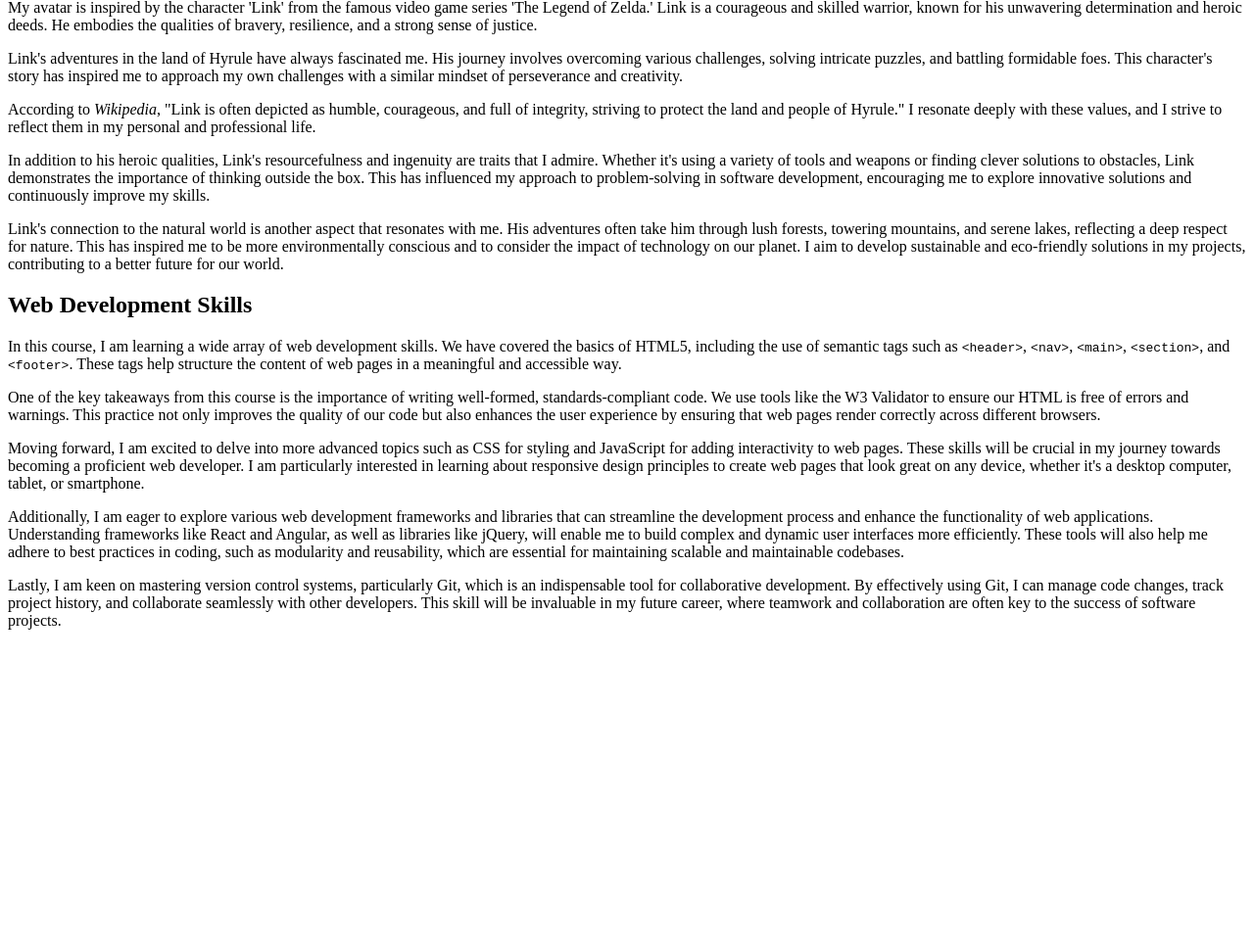
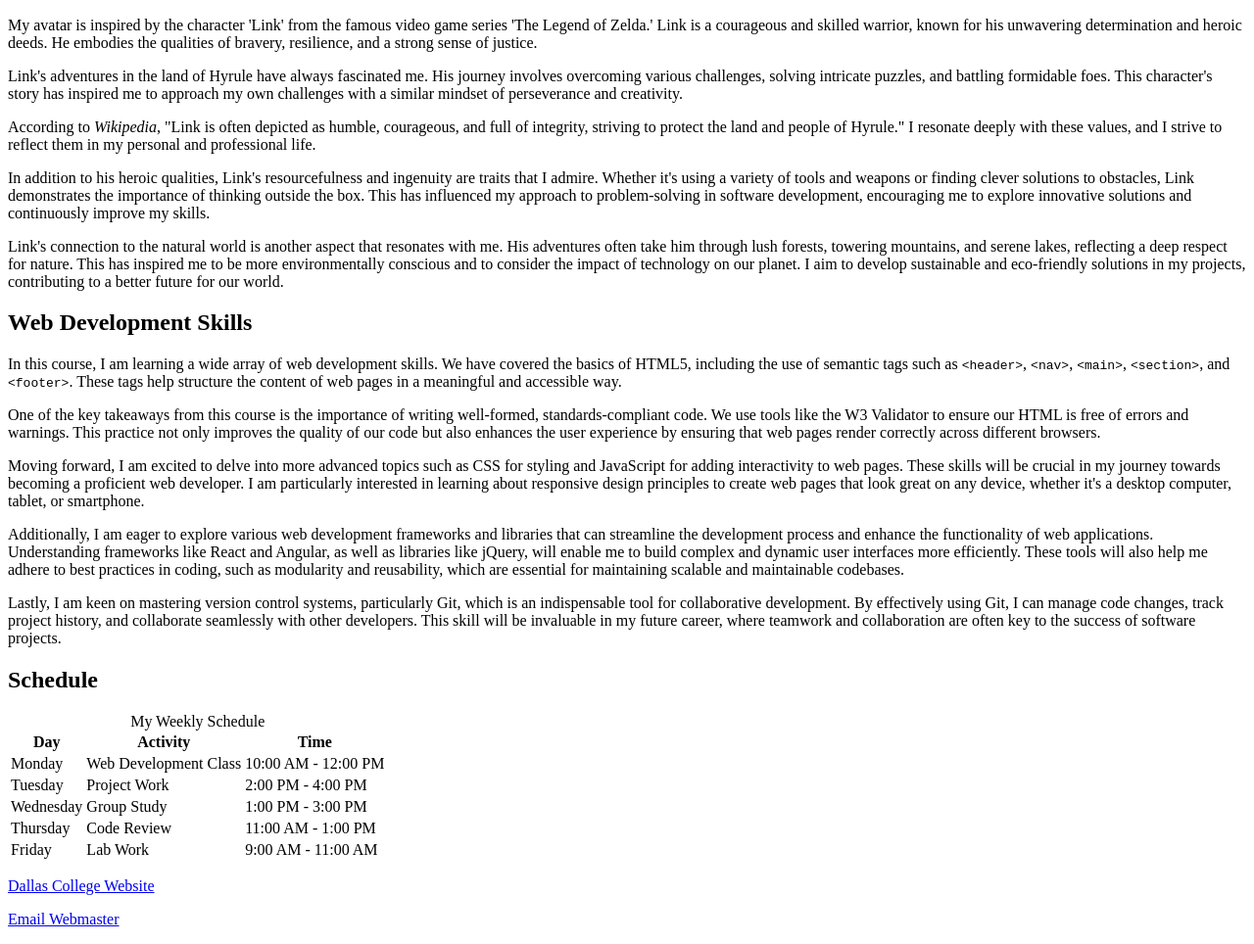
Before and after one commit to Yazenalali90/My-Wed-design, a plain HTML site: page index.html in a window 1280 px wide. Shown: the part 531-1495 px from the top of the page at 98% size. Before the commit the page ends 1190 px from the top, so only its background shows below. Drawn offline with Linux system fonts and the light colour scheme.

Commit message:
update index.html

```diff
--- a/index.html
+++ b/index.html
@@ -12,138 +12,83 @@
         <li><a href="#about-me">About Me</a></li>
         <li><a href="#about-avatar">About My Avatar</a></li>
         <li><a href="#web-development">Web Development</a></li>
+        <li><a href="#schedule">Schedule</a></li>
       </ul>
     </nav>
   </header>
   <main>
     <section id="about-me">
       <h2>About Me</h2>
-        <p>
-          My name is Yazen Alali, and I am currently a student studying Software
-          Engineering Concepts. I have always been passionate about technology
-          and its potential to solve real-world problems. In my free time, I
-          enjoy hiking, reading science fiction novels, and experimenting with
-          new programming languages.
-        </p>
-        <p>
-          My <strong>goal</strong> is to become a proficient full-stack
-          developer, capable of creating dynamic and responsive web
-          applications. I am particularly interested in the fields of artificial
-          intelligence and data science, and I aspire to integrate these
-          technologies into my future projects.
-        </p>
-        <p>
-          Aside from academics, I am an avid gamer. I enjoy playing strategy
-          games, which I believe helps sharpen my problem-solving skills.
-          <em>Gaming</em> has also introduced me to a vibrant community of
-          like-minded individuals, with whom I share many exciting experiences.
-        </p>
-        <p>
-          Another hobby of mine is photography. Capturing the beauty of nature
-          and the essence of human expressions through the lens gives me immense
-          joy. Photography allows me to see the world from different
-          perspectives and appreciate the little details that often go
-          unnoticed. I frequently participate in local photography contests and
-          exhibitions, where I have won several awards for my work.
-        </p>
-        <p>
-          I also love to travel and explore new cultures. My travels have taken
-          me to various countries, where I have met incredible people and
-          experienced diverse traditions. These journeys have enriched my
-          understanding of the world and have inspired me to incorporate
-          multicultural elements into my projects. Traveling has also taught me
-          valuable lessons in adaptability and resilience, which are essential
-          qualities in both personal and professional life.
-        </p>
+      <p>My name is Yazen Alali, and I am currently a student studying Software Engineering Concepts. I have always been passionate about technology and its potential to solve real-world problems. In my free time, I enjoy hiking, reading science fiction novels, and experimenting with new programming languages.</p>
+      <p>My <strong>goal</strong> is to become a proficient full-stack developer, capable of creating dynamic and responsive web applications. I am particularly interested in the fields of artificial intelligence and data science, and I aspire to integrate these technologies into my future projects.</p>
+      <p>Aside from academics, I am an avid gamer. I enjoy playing strategy games, which I believe helps sharpen my problem-solving skills. <em>Gaming</em> has also introduced me to a vibrant community of like-minded individuals, with whom I share many exciting experiences.</p>
+      <p>Another hobby of mine is photography. Capturing the beauty of nature and the essence of human expressions through the lens gives me immense joy. Photography allows me to see the world from different perspectives and appreciate the little details that often go unnoticed. I frequently participate in local photography contests and exhibitions, where I have won several awards for my work.</p>
+      <p>I also love to travel and explore new cultures. My travels have taken me to various countries, where I have met incredible people and experienced diverse traditions. These journeys have enriched my understanding of the world and have inspired me to incorporate multicultural elements into my projects. Traveling has also taught me valuable lessons in adaptability and resilience, which are essential qualities in both personal and professional life.</p>
     </section>
 
     <section id="about-avatar">
       <h2>About My Avatar</h2>
-        <p>
-          My avatar is inspired by the character 'Link' from the famous video
-          game series 'The Legend of Zelda.' Link is a courageous and skilled
-          warrior, known for his unwavering determination and heroic deeds. He
-          embodies the qualities of bravery, resilience, and a strong sense of
-          justice.
-        </p>
-        <p>
-          Link's adventures in the land of Hyrule have always fascinated me. His
-          journey involves overcoming various challenges, solving intricate
-          puzzles, and battling formidable foes. This character's story has
-          inspired me to approach my own challenges with a similar mindset of
-          perseverance and creativity.
-        </p>
-        <p>
-          According to <cite>Wikipedia</cite>, "Link is often depicted as
-          humble, courageous, and full of integrity, striving to protect the
-          land and people of Hyrule." I resonate deeply with these values, and I
-          strive to reflect them in my personal and professional life.
-        </p>
-        <p>
-          In addition to his heroic qualities, Link's resourcefulness and
-          ingenuity are traits that I admire. Whether it's using a variety of
-          tools and weapons or finding clever solutions to obstacles, Link
-          demonstrates the importance of thinking outside the box. This has
-          influenced my approach to problem-solving in software development,
-          encouraging me to explore innovative solutions and continuously
-          improve my skills.
-        </p>
-        <p>
-          Link's connection to the natural world is another aspect that
-          resonates with me. His adventures often take him through lush forests,
-          towering mountains, and serene lakes, reflecting a deep respect for
-          nature. This has inspired me to be more environmentally conscious and
-          to consider the impact of technology on our planet. I aim to develop
-          sustainable and eco-friendly solutions in my projects, contributing to
-          a better future for our world.
-        </p>
+      <p>My avatar is inspired by the character 'Link' from the famous video game series 'The Legend of Zelda.' Link is a courageous and skilled warrior, known for his unwavering determination and heroic deeds. He embodies the qualities of bravery, resilience, and a strong sense of justice.</p>
+      <p>Link's adventures in the land of Hyrule have always fascinated me. His journey involves overcoming various challenges, solving intricate puzzles, and battling formidable foes. This character's story has inspired me to approach my own challenges with a similar mindset of perseverance and creativity.</p>
+      <p>According to <cite>Wikipedia</cite>, "Link is often depicted as humble, courageous, and full of integrity, striving to protect the land and people of Hyrule." I resonate deeply with these values, and I strive to reflect them in my personal and professional life.</p>
+      <p>In addition to his heroic qualities, Link's resourcefulness and ingenuity are traits that I admire. Whether it's using a variety of tools and weapons or finding clever solutions to obstacles, Link demonstrates the importance of thinking outside the box. This has influenced my approach to problem-solving in software development, encouraging me to explore innovative solutions and continuously improve my skills.</p>
+      <p>Link's connection to the natural world is another aspect that resonates with me. His adventures often take him through lush forests, towering mountains, and serene lakes, reflecting a deep respect for nature. This has inspired me to be more environmentally conscious and to consider the impact of technology on our planet. I aim to develop sustainable and eco-friendly solutions in my projects, contributing to a better future for our world.</p>
     </section>
 
     <section id="web-development">
       <h2>Web Development Skills</h2>
-        <p>
-          In this course, I am learning a wide array of web development skills.
-          We have covered the basics of HTML5, including the use of semantic
-          tags such as <code>&lt;header&gt;</code>, <code>&lt;nav&gt;</code>,
-          <code>&lt;main&gt;</code>, <code>&lt;section&gt;</code>, and
-          <code>&lt;footer&gt;</code>. These tags help structure the content of
-          web pages in a meaningful and accessible way.
-        </p>
-        <p>
-          One of the key takeaways from this course is the importance of writing
-          well-formed, standards-compliant code. We use tools like the W3
-          Validator to ensure our HTML is free of errors and warnings. This
-          practice not only improves the quality of our code but also enhances
-          the user experience by ensuring that web pages render correctly across
-          different browsers.
-        </p>
-        <p>
-          Moving forward, I am excited to delve into more advanced topics such
-          as CSS for styling and JavaScript for adding interactivity to web
-          pages. These skills will be crucial in my journey towards becoming a
-          proficient web developer. I am particularly interested in learning
-          about responsive design principles to create web pages that look great
-          on any device, whether it's a desktop computer, tablet, or smartphone.
-        </p>
-        <p>
-          Additionally, I am eager to explore various web development frameworks
-          and libraries that can streamline the development process and enhance
-          the functionality of web applications. Understanding frameworks like
-          React and Angular, as well as libraries like jQuery, will enable me to
-          build complex and dynamic user interfaces more efficiently. These
-          tools will also help me adhere to best practices in coding, such as
-          modularity and reusability, which are essential for maintaining
-          scalable and maintainable codebases.
-        </p>
-        <p>
-          Lastly, I am keen on mastering version control systems, particularly
-          Git, which is an indispensable tool for collaborative development. By
-          effectively using Git, I can manage code changes, track project
-          history, and collaborate seamlessly with other developers. This skill
-          will be invaluable in my future career, where teamwork and
-          collaboration are often key to the success of software projects.
-        </p>
+      <p>In this course, I am learning a wide array of web development skills. We have covered the basics of HTML5, including the use of semantic tags such as <code>&lt;header&gt;</code>, <code>&lt;nav&gt;</code>, <code>&lt;main&gt;</code>, <code>&lt;section&gt;</code>, and <code>&lt;footer&gt;</code>. These tags help structure the content of web pages in a meaningful and accessible way.</p>
+      <p>One of the key takeaways from this course is the importance of writing well-formed, standards-compliant code. We use tools like the W3 Validator to ensure our HTML is free of errors and warnings. This practice not only improves the quality of our code but also enhances the user experience by ensuring that web pages render correctly across different browsers.</p>
+      <p>Moving forward, I am excited to delve into more advanced topics such as CSS for styling and JavaScript for adding interactivity to web pages. These skills will be crucial in my journey towards becoming a proficient web developer. I am particularly interested in learning about responsive design principles to create web pages that look great on any device, whether it's a desktop computer, tablet, or smartphone.</p>
+      <p>Additionally, I am eager to explore various web development frameworks and libraries that can streamline the development process and enhance the functionality of web applications. Understanding frameworks like React and Angular, as well as libraries like jQuery, will enable me to build complex and dynamic user interfaces more efficiently. These tools will also help me adhere to best practices in coding, such as modularity and reusability, which are essential for maintaining scalable and maintainable codebases.</p>
+      <p>Lastly, I am keen on mastering version control systems, particularly Git, which is an indispensable tool for collaborative development. By effectively using Git, I can manage code changes, track project history, and collaborate seamlessly with other developers. This skill will be invaluable in my future career, where teamwork and collaboration are often key to the success of software projects.</p>
+    </section>
+
+    <section id="schedule">
+      <h2>Schedule</h2>
+      <table>
+        <caption>My Weekly Schedule</caption>
+        <thead>
+          <tr>
+            <th scope="col">Day</th>
+            <th scope="col">Activity</th>
+            <th scope="col">Time</th>
+          </tr>
+        </thead>
+        <tbody>
+          <tr>
+            <td>Monday</td>
+            <td>Web Development Class</td>
+            <td>10:00 AM - 12:00 PM</td>
+          </tr>
+          <tr>
+            <td>Tuesday</td>
+            <td>Project Work</td>
+            <td>2:00 PM - 4:00 PM</td>
+          </tr>
+          <tr>
+            <td>Wednesday</td>
+            <td>Group Study</td>
+            <td>1:00 PM - 3:00 PM</td>
+          </tr>
+          <tr>
+            <td>Thursday</td>
+            <td>Code Review</td>
+            <td>11:00 AM - 1:00 PM</td>
+          </tr>
+          <tr>
+            <td>Friday</td>
+            <td>Lab Work</td>
+            <td>9:00 AM - 11:00 AM</td>
+          </tr>
+        </tbody>
+      </table>
     </section>
   </main>
-  </body>
+
+  <footer>
+    <p><a href="https://www.dcccd.edu">Dallas College Website</a></p>
+    <p><a href="/cdn-cgi/l/email-protection#d2a5b7b0bfb3a1a6b7a092b7aab3bfa2beb7fcb1bdbf">Email Webmaster</a></p>
+  </footer>
+<script data-cfasync="false" src="/cdn-cgi/scripts/5c5dd728/cloudflare-static/email-decode.min.js"></script></body>
 </html>
```
Lines whose indentation alone changed are shown as unchanged.
